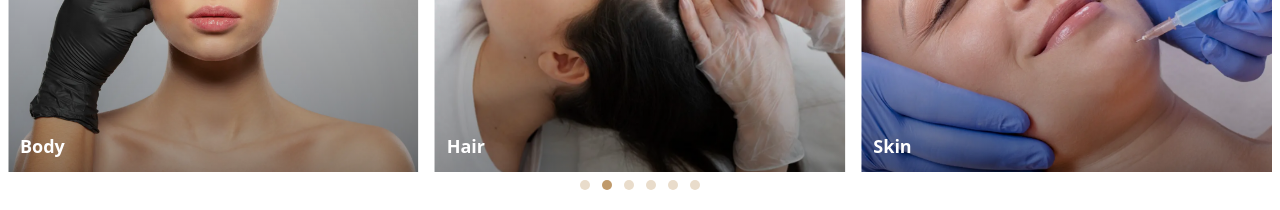
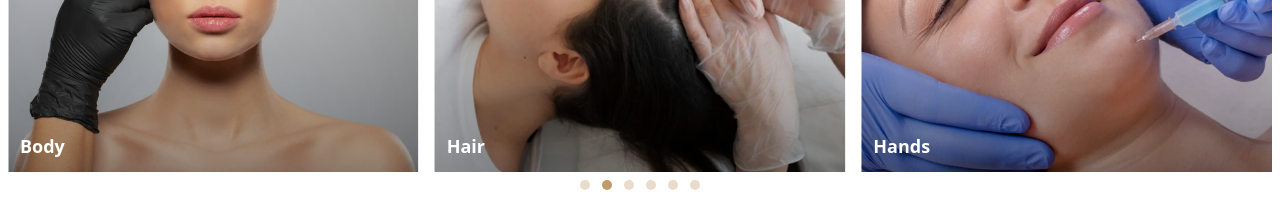
Before and after one commit to adewale-codes/Facey, a Next.js app: page / in a window 1280 px wide. Shown: the part 1020-1230 px from the top of the page. Built offline with nearby package versions, Linux system fonts and the light colour scheme.

Commit message:
changed navlink

```diff
--- a/app/components/Navbar.tsx
+++ b/app/components/Navbar.tsx
@@ -18,12 +18,12 @@ const primaryLinks: NavLink[] = [
   {
     name: "TREATMENT",
     children: [
-      { name: "Wellness", href: "/wellness" },
       { name: "Face", href: "/face" },
       { name: "Hair", href: "/hair" },
       { name: "Body", href: "/body" },
-      { name: "Hand", href: "/hand" },
-      { name: "Intimate Female Wellness", href: "/intimate" },
+      { name: "Hands", href: "/hand" },
+      { name: "Wellness", href: "/wellness" },
+      { name: "Concerns", href: "/concern" },
     ],
   },
   {
--- a/app/components/Treatment.tsx
+++ b/app/components/Treatment.tsx
@@ -14,9 +14,9 @@ const TILES = [
   { title: "Face", href: "/face", imgSrc: "/mega/1.webp" },
   { title: "Body", href: "/body", imgSrc: "/mega/2.webp" },
   { title: "Hair", href: "/hair", imgSrc: "/mega/3.webp" },
-  { title: "Skin", href: "/skin", imgSrc: "/mega/4.webp" },
-  { title: "Concerns", href: "/concerns", imgSrc: "/mega/5.jpg" },
-  { title: "Packages", href: "/packages", imgSrc: "/mega/6.webp" },
+  { title: "Hands", href: "/skin", imgSrc: "/mega/4.webp" },
+  { title: "Wellness", href: "/wellness", imgSrc: "/mega/5.jpg" },
+  { title: "Concerns", href: "/concerns", imgSrc: "/mega/6.webp" },
 ];
 
 export default function TreatmentSlider() {
```
